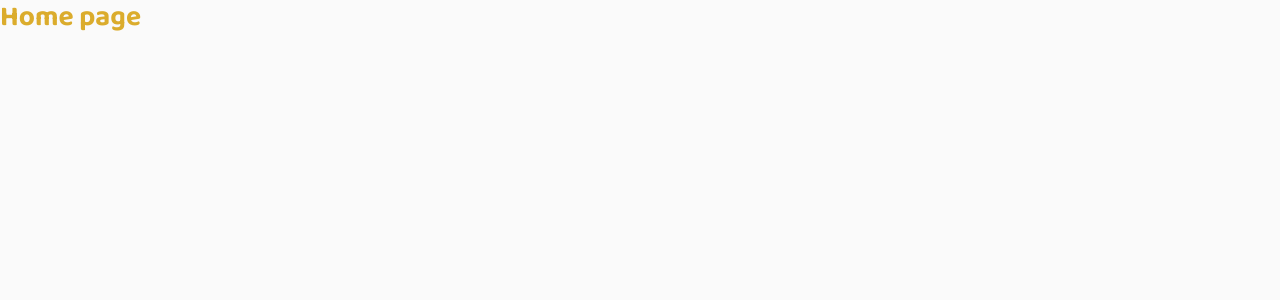
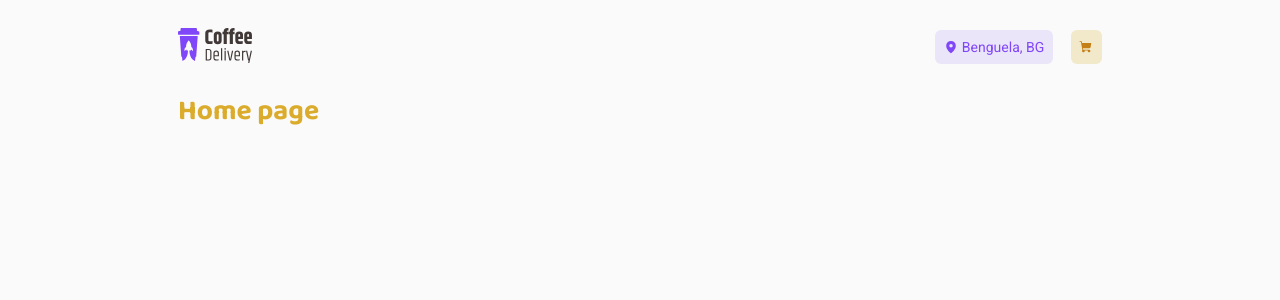
Before and after one commit to Ramiro-Rfn/desafio02-ignite, a React (Vite) app: page / in a window 1280 px wide. Shown: the top 300 px of the page. Built offline with nearby package versions, Linux system fonts and the light colour scheme.

Commit message:
create default layout and Header component

```diff
--- a/src/Routes.tsx
+++ b/src/Routes.tsx
@@ -1,12 +1,15 @@
 import { Route, Routes } from 'react-router-dom'
+import { DefaultLayout } from './layouts/DefaultLayout'
 import Checkout from './pages/Checkout'
 import Home from './pages/Home'
 
 export function Router() {
   return (
     <Routes>
-      <Route path="/" element={<Home />} />
-      <Route path="/checkout" element={<Checkout />} />
+      <Route path="/" element={<DefaultLayout />}>
+        <Route path="/" element={<Home />} />
+        <Route path="/checkout" element={<Checkout />} />
+      </Route>
     </Routes>
   )
 }
--- /dev/null
+++ b/src/components/Header/index.tsx
@@ -0,0 +1,25 @@
+import { HeaderContainer } from './styles'
+
+import { MapPin, ShoppingCart } from 'phosphor-react'
+import { NavLink } from 'react-router-dom'
+import logo from '../../assets/logo.svg'
+
+export function Header() {
+  return (
+    <HeaderContainer>
+      <NavLink to="/">
+        <img src={logo} alt="" />
+      </NavLink>
+
+      <div>
+        <span>
+          <MapPin weight="fill" /> Benguela, BG
+        </span>
+
+        <NavLink to="/checkout">
+          <ShoppingCart weight="fill" />
+        </NavLink>
+      </div>
+    </HeaderContainer>
+  )
+}
--- /dev/null
+++ b/src/components/Header/styles.ts
@@ -0,0 +1,45 @@
+import styled from 'styled-components'
+
+export const HeaderContainer = styled.header`
+  width: 100%;
+  padding: 2rem 0;
+  display: flex;
+  align-items: center;
+  justify-content: space-between;
+
+  img {
+    width: auto;
+    height: 2.5rem;
+  }
+
+  div {
+    display: flex;
+    align-items: center;
+    gap: 1.25rem;
+
+    span {
+      height: 2.375rem;
+      color: ${(props) => props.theme['purple-500']};
+      background: ${(props) => props.theme['purple-300']};
+      display: flex;
+      align-items: center;
+      justify-content: center;
+      padding: 0.625rem;
+      gap: 4px;
+      border-radius: 6px;
+    }
+
+    a {
+      height: 2.375rem;
+      color: ${(props) => props.theme['yellow-700']};
+      background: ${(props) => props.theme['yellow-300']};
+      display: flex;
+      align-items: center;
+      justify-content: center;
+      outline: none;
+      padding: 0.625rem;
+      border-radius: 6px;
+      gap: 4px;
+    }
+  }
+`
--- /dev/null
+++ b/src/layouts/DefaultLayout/index.tsx
@@ -0,0 +1,12 @@
+import { Outlet } from 'react-router-dom'
+import { Header } from '../../components/Header'
+import { LayoutContainer } from './styles'
+
+export function DefaultLayout() {
+  return (
+    <LayoutContainer>
+      <Header />
+      <Outlet />
+    </LayoutContainer>
+  )
+}
--- /dev/null
+++ b/src/layouts/DefaultLayout/styles.ts
@@ -0,0 +1,13 @@
+import styled from 'styled-components'
+
+export const LayoutContainer = styled.div`
+  max-width: 70rem;
+  margin: 0 auto;
+  padding: 0 2rem;
+
+  background: ${(props) => props.theme['gray-100']};
+  border-radius: 8px;
+
+  display: flex;
+  flex-direction: column;
+`
--- a/src/styles/global.ts
+++ b/src/styles/global.ts
@@ -5,15 +5,12 @@ export const GlobalStyle = createGlobalStyle`
         margin: 0;
         padding: 0;
         box-sizing: border-box;
+        border: 0;
+        outline: none;
     }
 
     :root {
         font-size: 87.5%;
-    }
-
-    :focus {
-        outline: 0;
-        box-shadow: 0 0 0 2px ${(props) => props.theme['yellow-700']};;
     }
 
     body {
```
